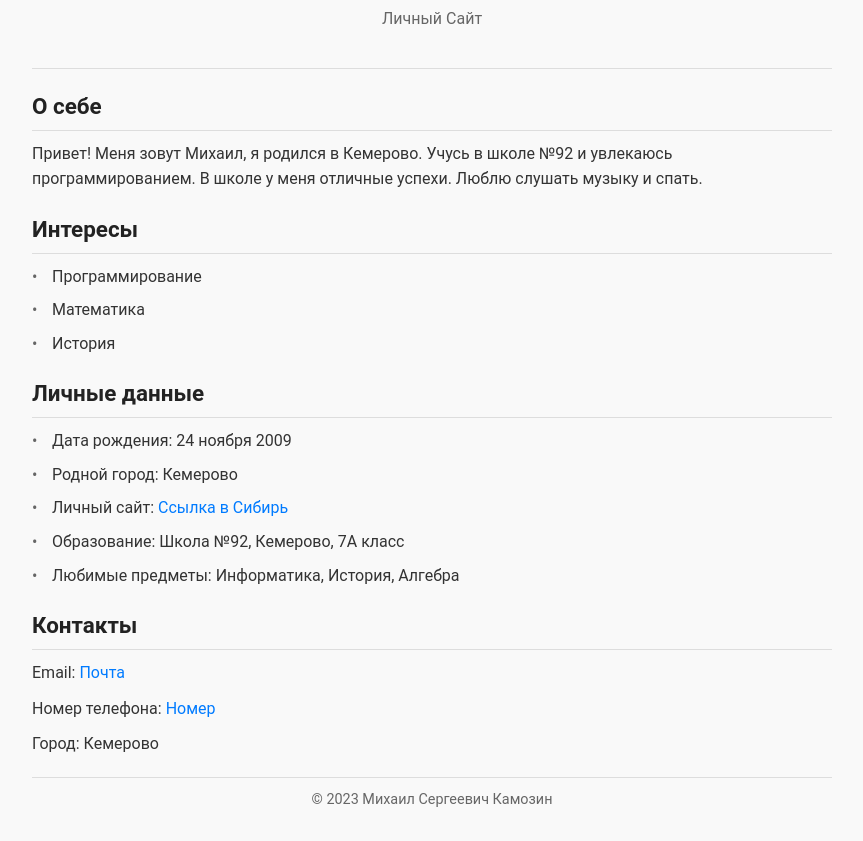
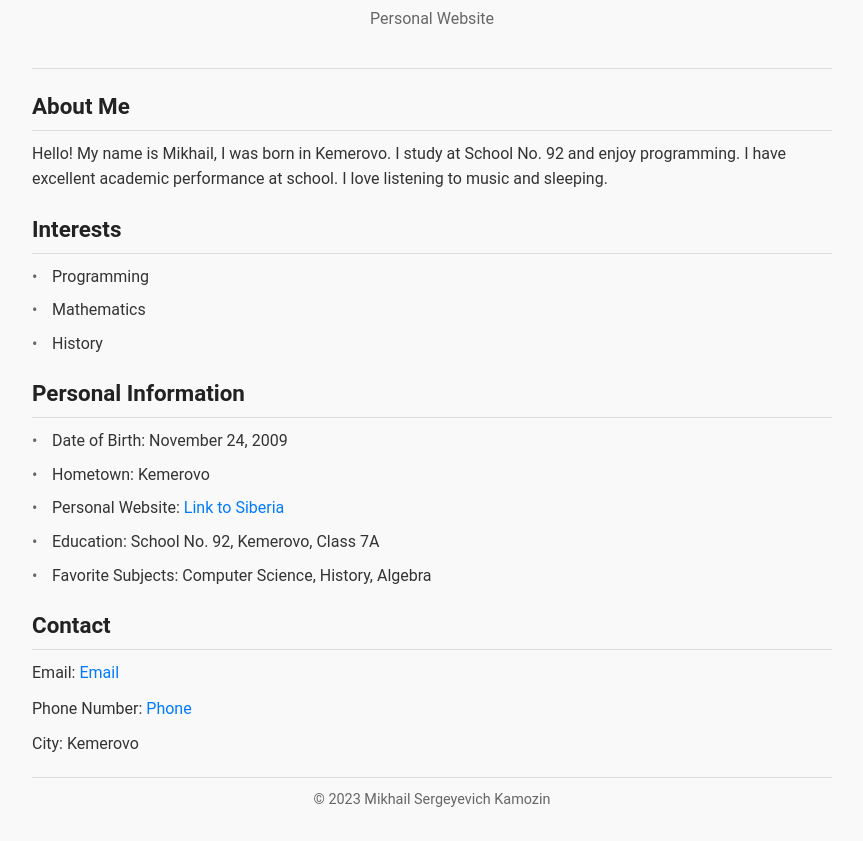
Before and after one commit to KMS1437/kms1437.github.io, a plain HTML site: page index.html in a window 1280 px wide. Shown: the part 96-937 px from the top of the page, without its empty margins (208-1071 px from the left). Drawn offline with Linux system fonts and the light colour scheme.

Commit message:
Update index.html

```diff
--- a/index.html
+++ b/index.html
@@ -1,54 +1,53 @@
 <!DOCTYPE html>
-<html lang="ru">
+<html lang="en">
 
 <head>
     <meta charset="UTF-8">
     <meta name="viewport" content="width=device-width, initial-scale=1.0">
-    <title>Михаил Сергеевич Камозин</title>
+    <title>Mikhail Sergeyevich Kamozin</title>
     <link rel="stylesheet" href="styles.css">
 </head>
 
 <body>
     <header>
-        <h1>Михаил Сергеевич Камозин</h1>
-        <p>Личный Сайт</p>
+        <h1>Mikhail Sergeyevich Kamozin</h1>
+        <p>Personal Website</p>
     </header>
 
     <section>
-        <h2>О себе</h2>
-        <p>Привет! Меня зовут Михаил, я родился в Кемерово. Учусь в школе №92 и увлекаюсь программированием. В школе
-            у меня отличные успехи. Люблю слушать музыку и спать.</p>
+        <h2>About Me</h2>
+        <p>Hello! My name is Mikhail, I was born in Kemerovo. I study at School No. 92 and enjoy programming. I have excellent academic performance at school. I love listening to music and sleeping.</p>
     </section>
 
     <section>
-        <h2>Интересы</h2>
+        <h2>Interests</h2>
         <ul>
-            <li>Программирование</li>
-            <li>Математика</li>
-            <li>История</li>
+            <li>Programming</li>
+            <li>Mathematics</li>
+            <li>History</li>
         </ul>
     </section>
 
     <section>
-        <h2>Личные данные</h2>
+        <h2>Personal Information</h2>
         <ul>
-            <li>Дата рождения: 24 ноября 2009</li>
-            <li>Родной город: Кемерово</li>
-            <li>Личный сайт: <a href="https://kms1437.github.io/">Ссылка в Сибирь</a></li>
-            <li>Образование: Школа №92, Кемерово, 7А класс</li>
-            <li>Любимые предметы: Информатика, История, Алгебра</li>
+            <li>Date of Birth: November 24, 2009</li>
+            <li>Hometown: Kemerovo</li>
+            <li>Personal Website: <a href="https://kms1437.github.io/">Link to Siberia</a></li>
+            <li>Education: School No. 92, Kemerovo, Class 7A</li>
+            <li>Favorite Subjects: Computer Science, History, Algebra</li>
         </ul>
     </section>
 
     <section>
-        <h2>Контакты</h2>
-        <p>Email: <a href="mailto:kamozin.mikhail@mail.ru">Почта</a></p>
-        <p>Номер телефона: <a href="tel:+79043771437">Номер</a></p>
-        <p>Город: Кемерово</p>
+        <h2>Contact</h2>
+        <p>Email: <a href="mailto:kamozin.mikhail@mail.ru">Email</a></p>
+        <p>Phone Number: <a href="tel:+79043771437">Phone</a></p>
+        <p>City: Kemerovo</p>
     </section>
 
     <footer>
-        &copy; 2023 Михаил Сергеевич Камозин
+        &copy; 2023 Mikhail Sergeyevich Kamozin
     </footer>
 </body>
 
```
